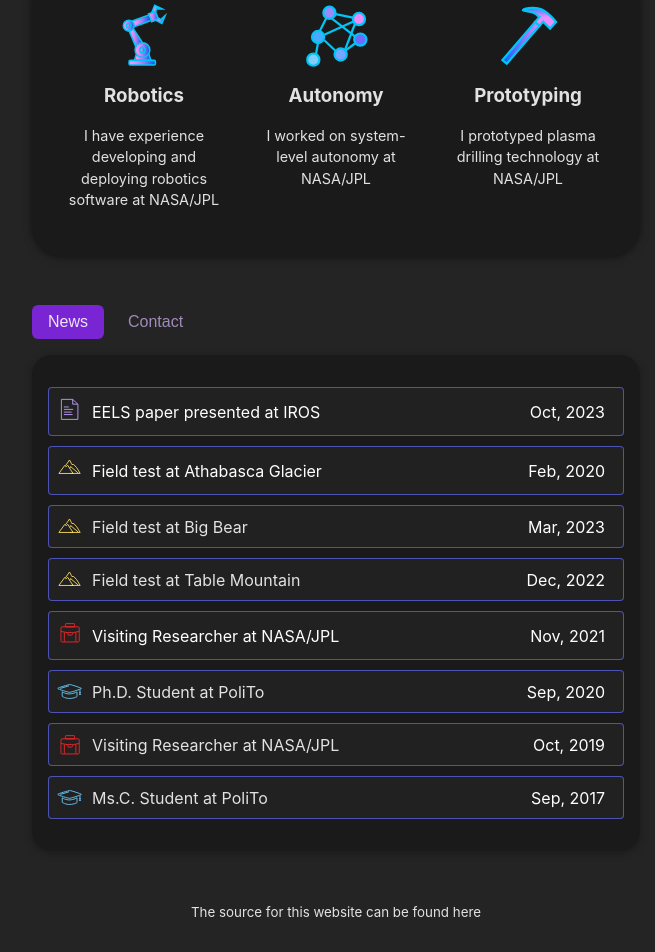
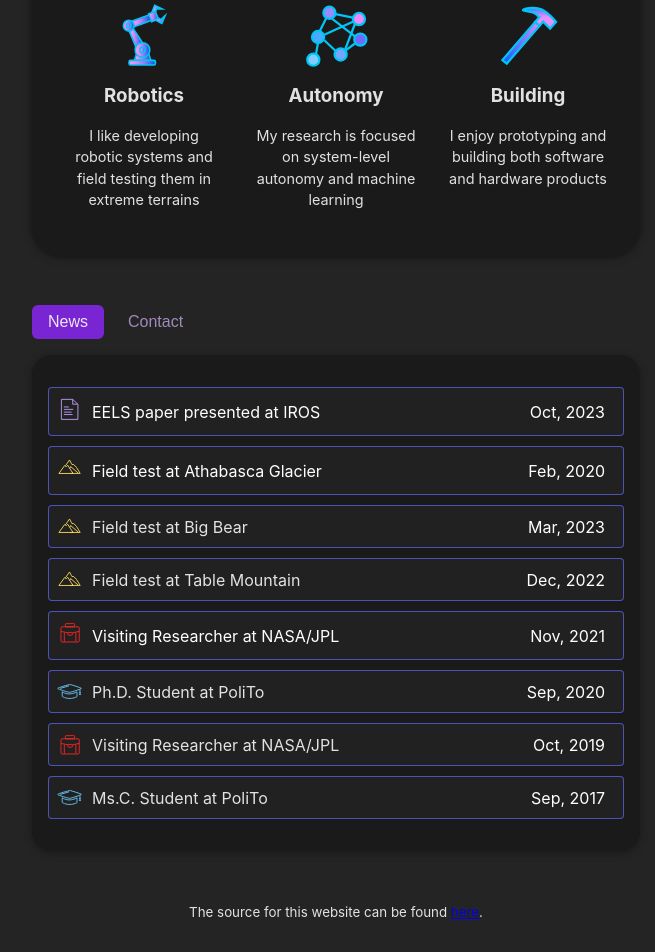
Before and after one commit to gdaddi/personal-website, a React (Vite) app: page / in a window 1280 px wide. Shown: the part 380-1332 px from the top of the page, without its empty margins (304-959 px from the left). Built offline with nearby package versions, Linux system fonts and the light colour scheme.

Commit message:
Updated some descriptions

```diff
--- a/src/App.jsx
+++ b/src/App.jsx
@@ -46,7 +46,7 @@ function App() {
 
       </section>
       <small>
-        The source for this website can be found here
+        The source for this website can be found <a href='https://github.com/gdaddi/personal-website'>here</a>.
       </small>
     </>
   )
--- a/src/components/ContactContent.jsx
+++ b/src/components/ContactContent.jsx
@@ -5,7 +5,7 @@ import './ContactContent.css';
 
 const ContactContent = () => (
     <div>
-      <p>Send me a message <a href="mailto:guglielmo.daddi.96@gmail.com">here</a>.</p>
+      <p><a href="mailto:guglielmo.daddi.96@gmail.com">Reach out</a></p>
       <a href="https://github.com/gdaddi" target="_blank" rel="noopener noreferrer" aria-label="GitHub">
         <FontAwesomeIcon icon={faGithub} className="social-icon" />
       </a>
--- a/src/data.js
+++ b/src/data.js
@@ -12,17 +12,17 @@ import iconPosition from './assets/position.svg';
 export const CARDS = [
     {
         title: "Robotics",
-        description: "I have experience developing and deploying robotics software at NASA/JPL",
+        description: "I like developing robotic systems and field testing them in extreme terrains",
         image: iconArm
     },
     {
         title: "Autonomy",
-        description: "I worked on system-level autonomy at NASA/JPL",
+        description: "My research is focused on system-level autonomy and machine learning",
         image: planningLogo
     },
     {
-        title: "Prototyping",
-        description: "I prototyped plasma drilling technology at NASA/JPL",
+        title: "Building",
+        description: "I enjoy prototyping and building both software and hardware products",
         image: hammerLogo
     }
 ]
```
